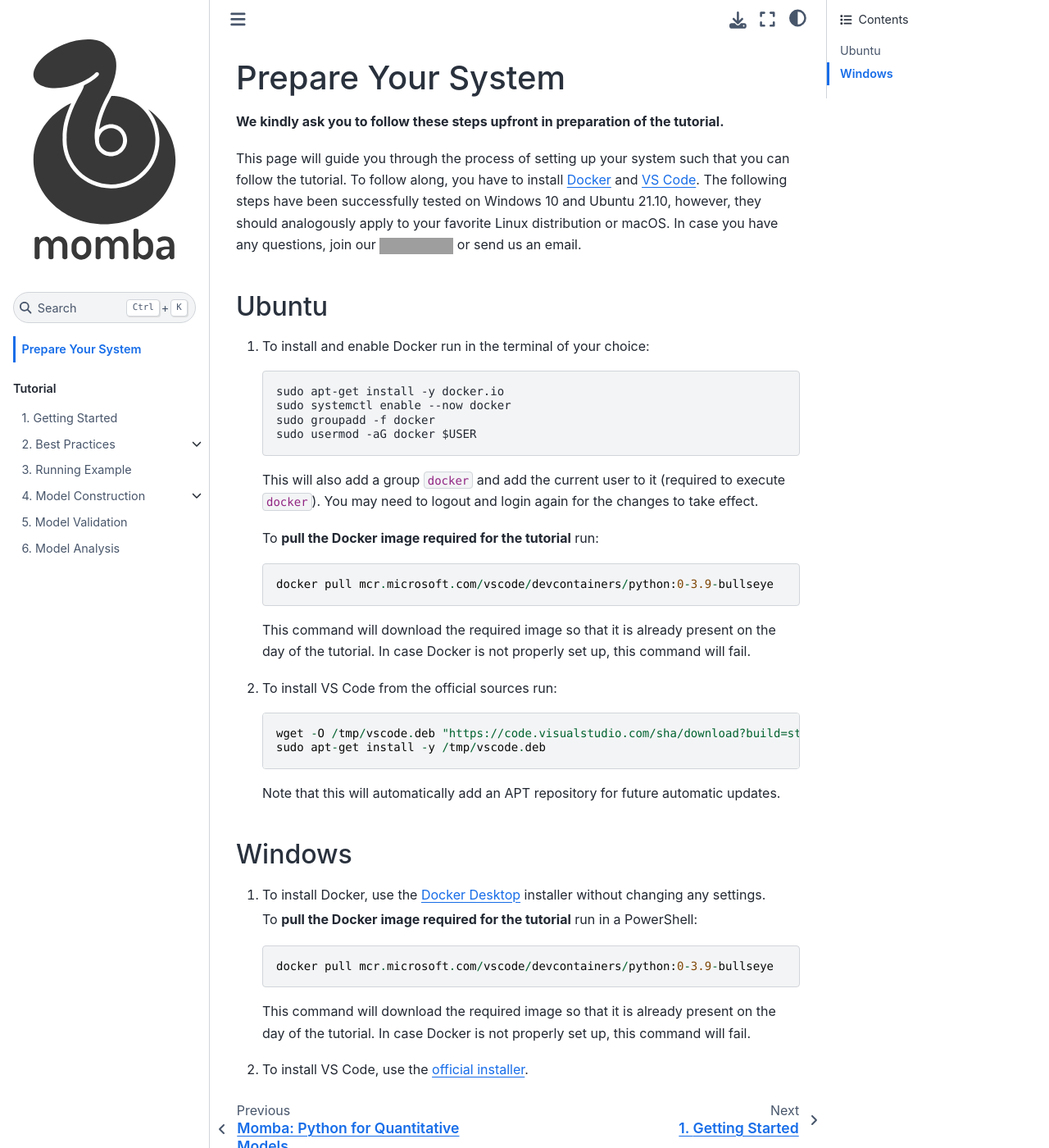
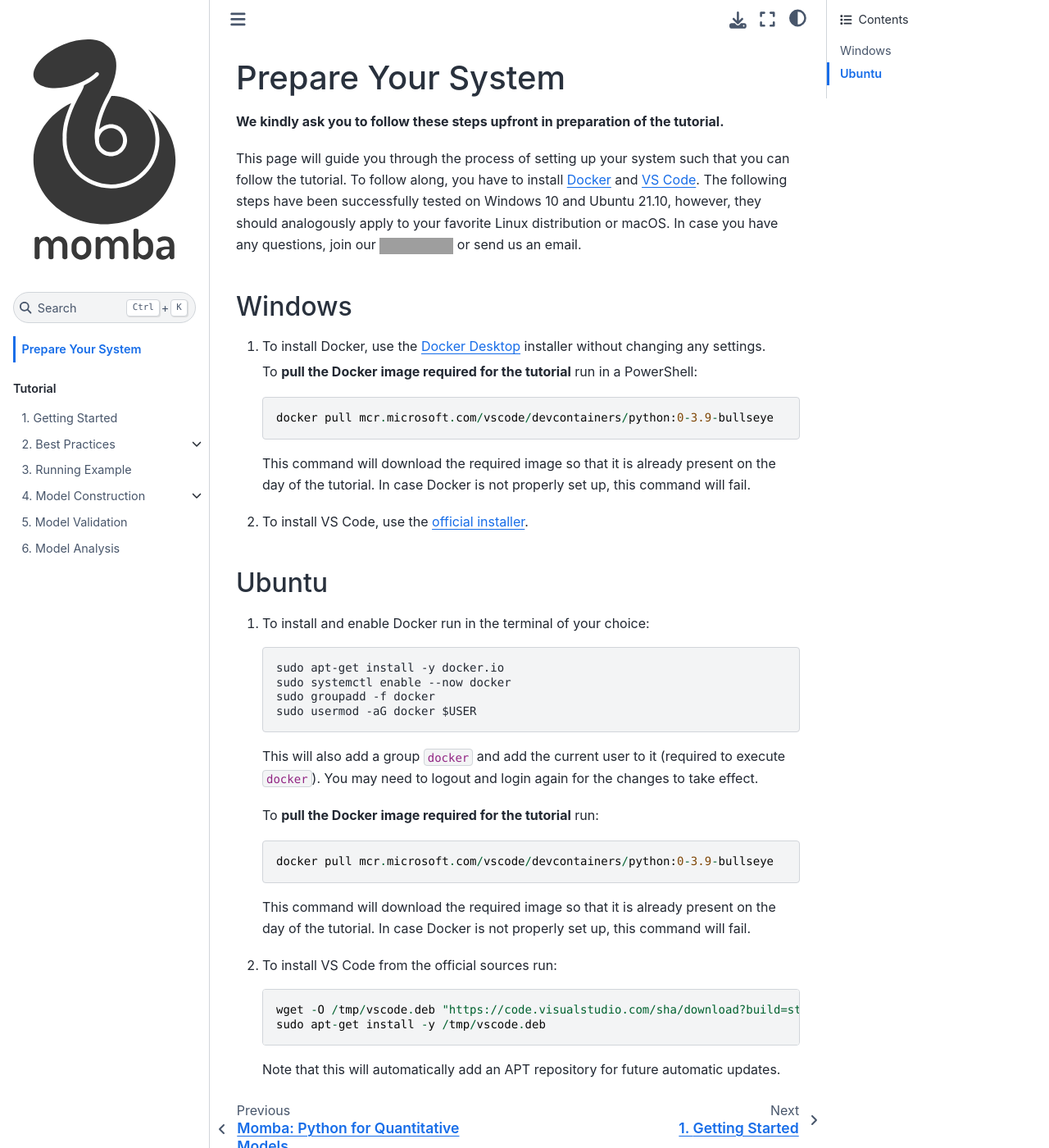
Before and after one commit to udsdepend/fm21-momba-tutorial, a Jupyter Book: the page built from book/preparation.md, in a window 1280 px wide and 1400 px high. Shown: the whole window at 82% size. Built offline with Jupyter Book 1.0.4 settings and Sphinx 7.4.7 and the Sphinx Book theme 1.1.4, drawn with Linux system fonts in a browser that asks for light colours; part of the change alters nothing that is shown; grey boxes are pictures that could not be loaded.

````diff
--- a/book/preparation.md
+++ b/book/preparation.md
@@ -6,6 +6,19 @@ This page will guide you through the process of setting up your system such that
 To follow along, you have to install [Docker](https://docker.io) and [VS Code](https://code.visualstudio.com).
 The following steps have been successfully tested on Windows 10 and Ubuntu 21.10, however, they should analogously apply to your favorite Linux distribution or macOS.
 In case you have any questions, join our <a href="https://gitter.im/koehlma/momba?utm_source=badge&utm_medium=badge&utm_campaign=pr-badge"><img alt="Gitter" src="https://badges.gitter.im/koehlma/momba.svg"></a> or send us an email.
+
+
+## Windows
+
+1. To install Docker, use the [Docker Desktop](https://www.docker.com/products/docker-desktop) installer without changing any settings.
+
+    To **pull the Docker image required for the tutorial** run in a PowerShell:
+    ```
+    docker pull mcr.microsoft.com/vscode/devcontainers/python:0-3.9-bullseye
+    ```
+    This command will download the required image so that it is already present on the day of the tutorial.
+    In case Docker is not properly set up, this command will fail.
+2. To install VS Code, use the [official installer](https://code.visualstudio.com/#alt-downloads).
 
 
 ## Ubuntu
@@ -32,16 +45,3 @@ In case you have any questions, join our <a href="https://gitter.im/koehlma/momb
     sudo apt-get install -y /tmp/vscode.deb
     ```
     Note that this will automatically add an APT repository for future automatic updates.
-
-
-## Windows
-
-1. To install Docker, use the [Docker Desktop](https://www.docker.com/products/docker-desktop) installer without changing any settings.
-
-    To **pull the Docker image required for the tutorial** run in a PowerShell:
-    ```
-    docker pull mcr.microsoft.com/vscode/devcontainers/python:0-3.9-bullseye
-    ```
-    This command will download the required image so that it is already present on the day of the tutorial.
-    In case Docker is not properly set up, this command will fail.
-2. To install VS Code, use the [official installer](https://code.visualstudio.com/#alt-downloads).
````
